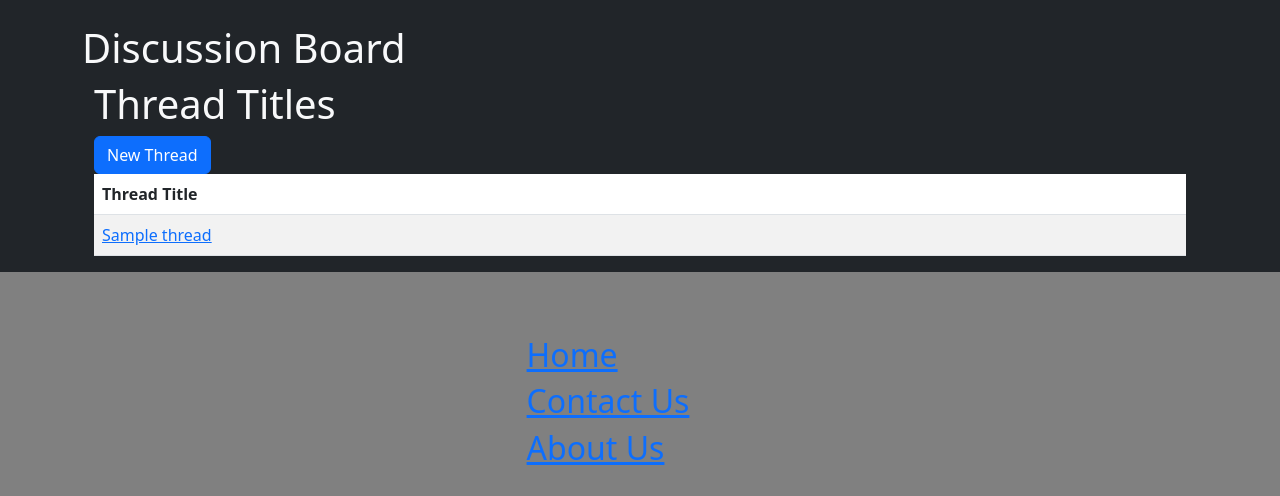
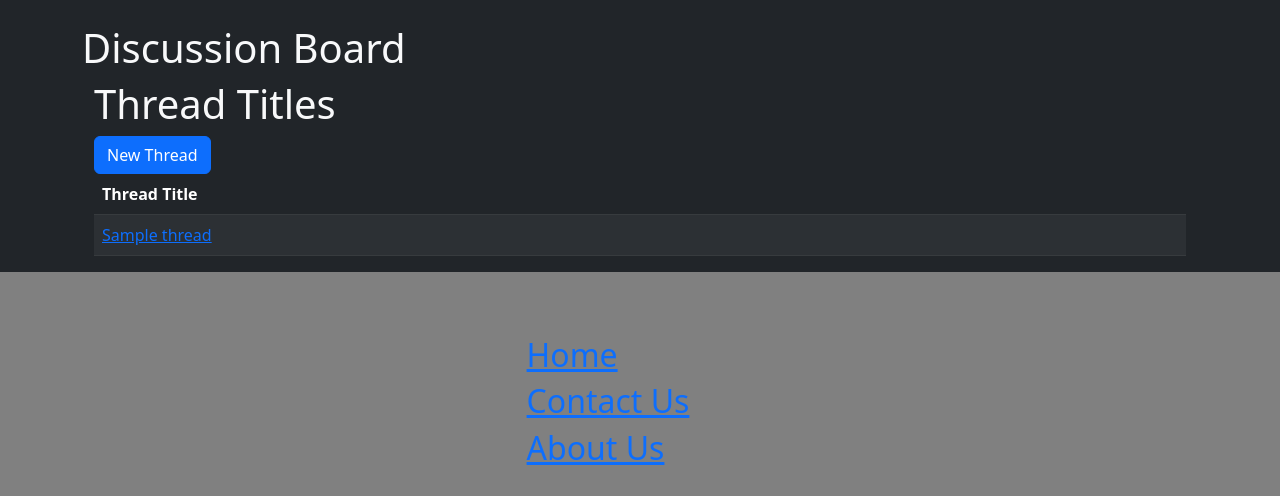
Before and after one commit to Wojciech-Przybylski/ams-group-project, a Flask app: page /discussion-board in a window 1280 px wide. Shown: the part 76-572 px from the top of the page. Run offline with Flask 3, Linux system fonts and the light colour scheme; the visitor is signed in with stand-in values (Sample User, id 1); tables that the repository leaves empty hold one stand-in row (values such as "Sample post").

Commit message:
made dark table

```diff
--- a/application/templates/discussion-board.html
+++ b/application/templates/discussion-board.html
@@ -13,7 +13,7 @@
             <button type="submit" class="btn btn-primary">Submit</button>
         </form>
 
-        <table class="table table-striped">
+        <table class="table table-striped table-dark">
             <thead>
                 <tr>
                     <th>Thread Title</th>
```
